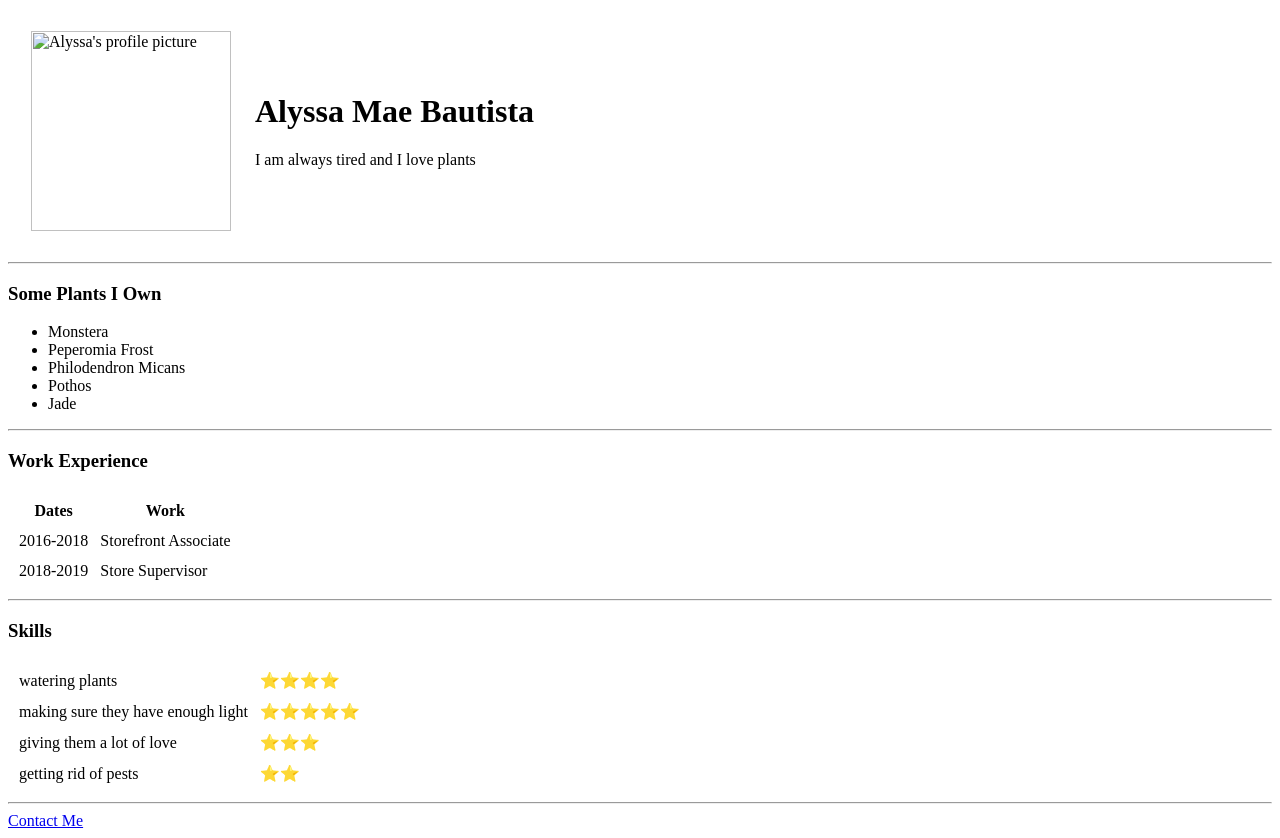
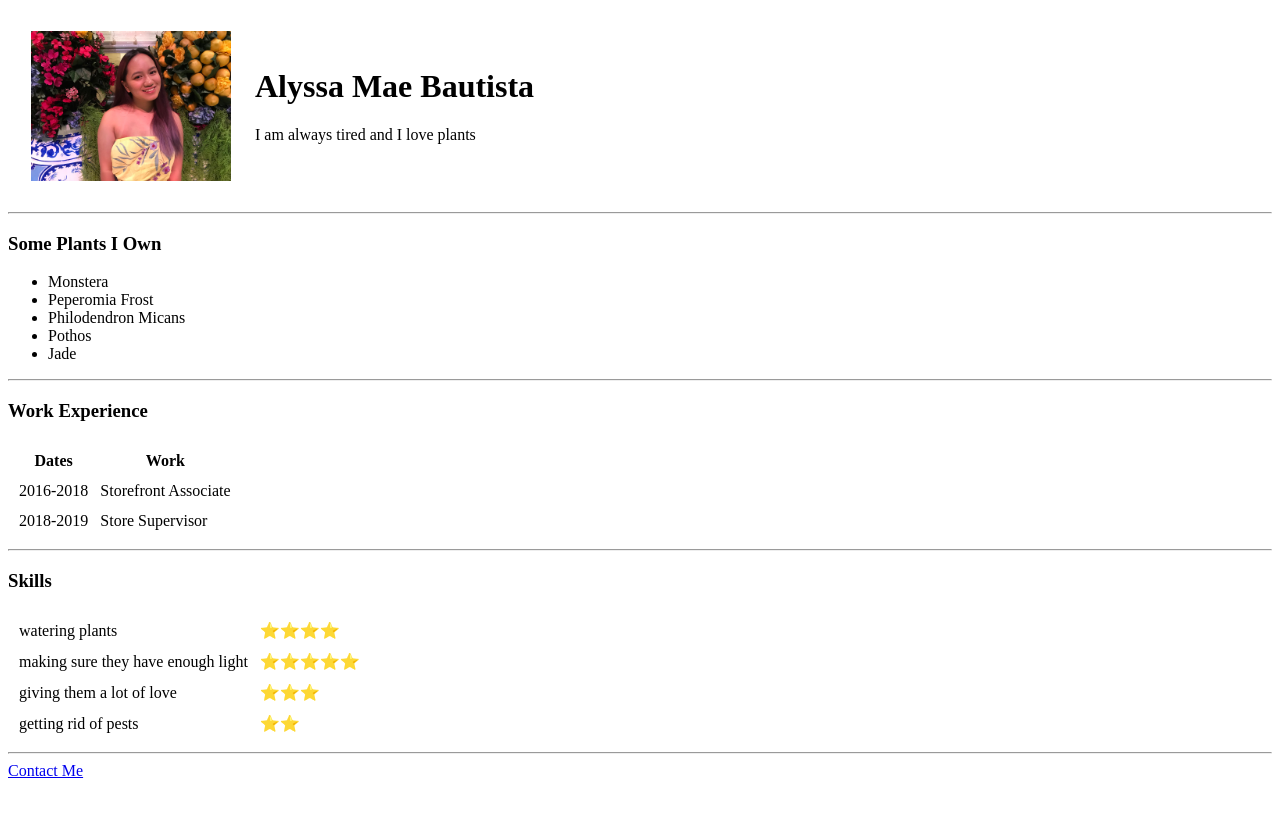
Before and after one commit to maealyssa/cv, a plain HTML site: page index.html in a window 1280 px wide. After the commit the page ends 800 px from the top, so only its background shows below. Drawn offline with Linux system fonts and the light colour scheme.

Commit message:
Update index.html

```diff
--- a/index.html
+++ b/index.html
@@ -8,7 +8,7 @@
   <body>
     <table>
       <tr>
-        <td><img src="images/alyssa.jpg" style="width:200px; height=20px; margin:20px;" alt="Alyssa's profile picture"></td>
+        <td><img src="alyssa.jpg" style="width:200px; height=20px; margin:20px;" alt="Alyssa's profile picture"></td>
         <td>
           <h1>Alyssa Mae Bautista</h1>
           <p>I am always tired and I love plants</p>
```
